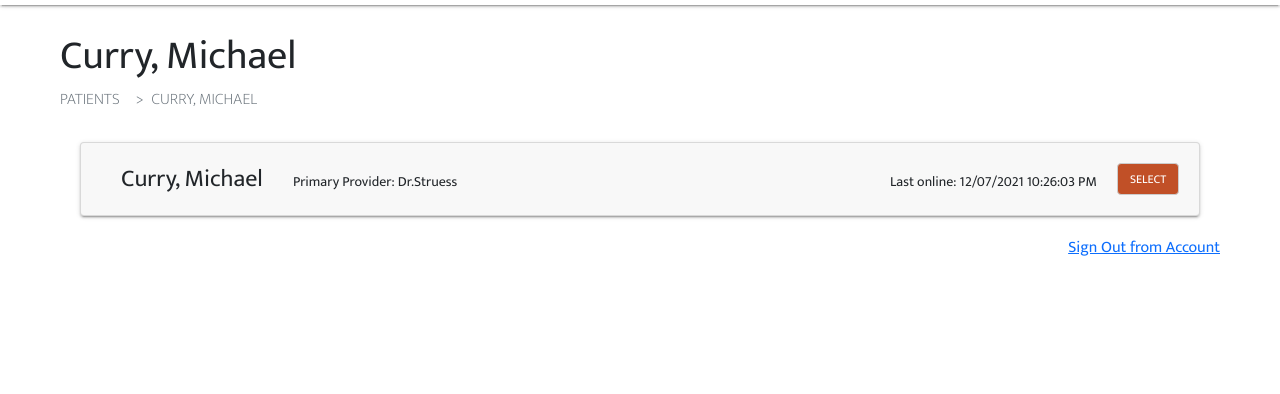
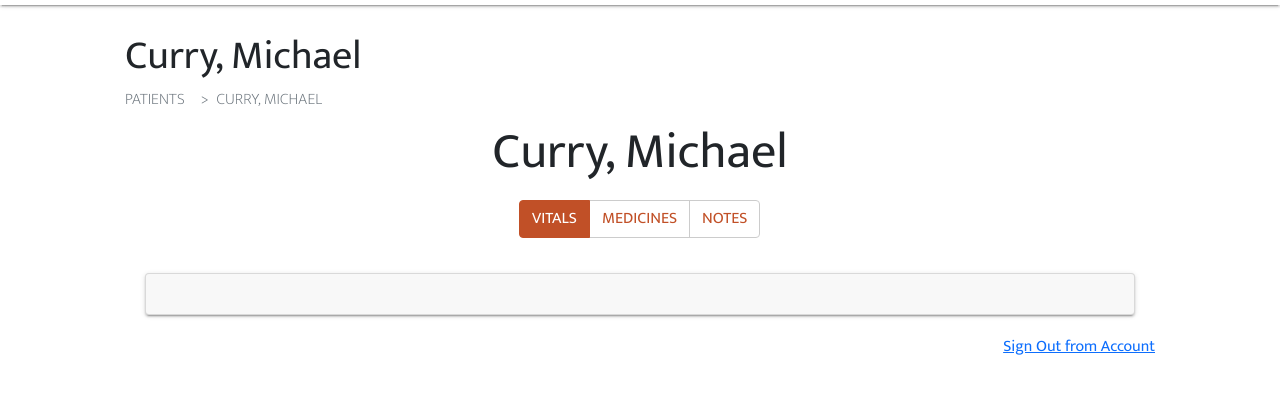
Before and after one commit to Ab1z3r/HospitalAtHome, a plain HTML site: page Web App/public/single_patient.html in a window 1280 px wide. Shown: the part 88-482 px from the top of the page. Drawn offline with nearby package versions, Linux system fonts and the light colour scheme; some packages are replaced by stand-ins of ours.

Commit message:
Added: Added Button Group on Single Patient Page

```diff
--- a/Web App/public/single_patient.html
+++ b/Web App/public/single_patient.html
@@ -29,17 +29,24 @@
       </nav>
     </div>
 
-    <div id="patientsCards">
+    <h1 id="singlePatientTitle">Curry, Michael</h1>
+
+    <div id="singlePatientButtonGroup">
+      <div class="btn-group" role="group" aria-label="Button Group">
+        <button type="button" class="btn btn-primary active">Vitals</button>
+        <button type="button" class="btn btn-primary">Medicines</button>
+        <button type="button" class="btn btn-primary">Notes</button>
+      </div>
+    </div>
+
+
+    <div id="singlePatientsCard">
       <div class="card">
         <div class="card-body">
-          <div class="patientsCardInfo">
-            <h4>Curry, Michael</h4>
-            <p>Primary Provider: Dr.Struess</p>
-          </div>
-          <div class="patientsCardInfo">
+          <!-- <div class="patientsCardInfo">
             <p>Last online: 12/07/2021 10:26:03 PM</p>
             <button id="selectButton" class="btn btn-primary" type="button">Select</button>
-          </div>
+          </div> -->
         </div>
       </div>
     </div>
--- a/Web App/public/styles/main.css
+++ b/Web App/public/styles/main.css
@@ -61,6 +61,20 @@ body {
     color: black;
     text-decoration: underline;
 }
+
+.btn-primary:not(:disabled):not(.disabled).active, .btn-primary:not(:disabled):not(.disabled):active, .show>.btn-primary.dropdown-toggle {
+    color: #fff;
+    background-color: var(--main-color);
+    border-color: var(--main-color);
+}
+
+.btn-primary.custom-file-control:before, .btn.btn-primary {
+    color: var(--main-color);
+    background-color: transparent;
+    border-color: #ccc;
+}
+
+
 
 /* <----- Login Page (index.html) -----> */
 .login-container {
@@ -286,6 +300,21 @@ body {
     margin-right: 60px;
 }
 
+#singlePatientTitle {
+    text-align: center;
+    font-size: 50px;
+}
+
+#singlePatientButtonGroup {
+    display: flex;
+    justify-content: center;
+    width: 100%;
+}
+
+/* #singlePatientButtonGroup button: hover {
+    color: var(--main-color);
+} */
+
 /* Small devices (phones, 576px and up) */
 @media screen and (min-width: 576px) {
     #patientsHeader {
@@ -382,7 +411,7 @@ body {
         height: 40px;
     }
 
-    #patientsPage {
+    #patientsPage, #singlePatientPage {
         margin-left: 125px;
         margin-right: 125px;
     }
```
